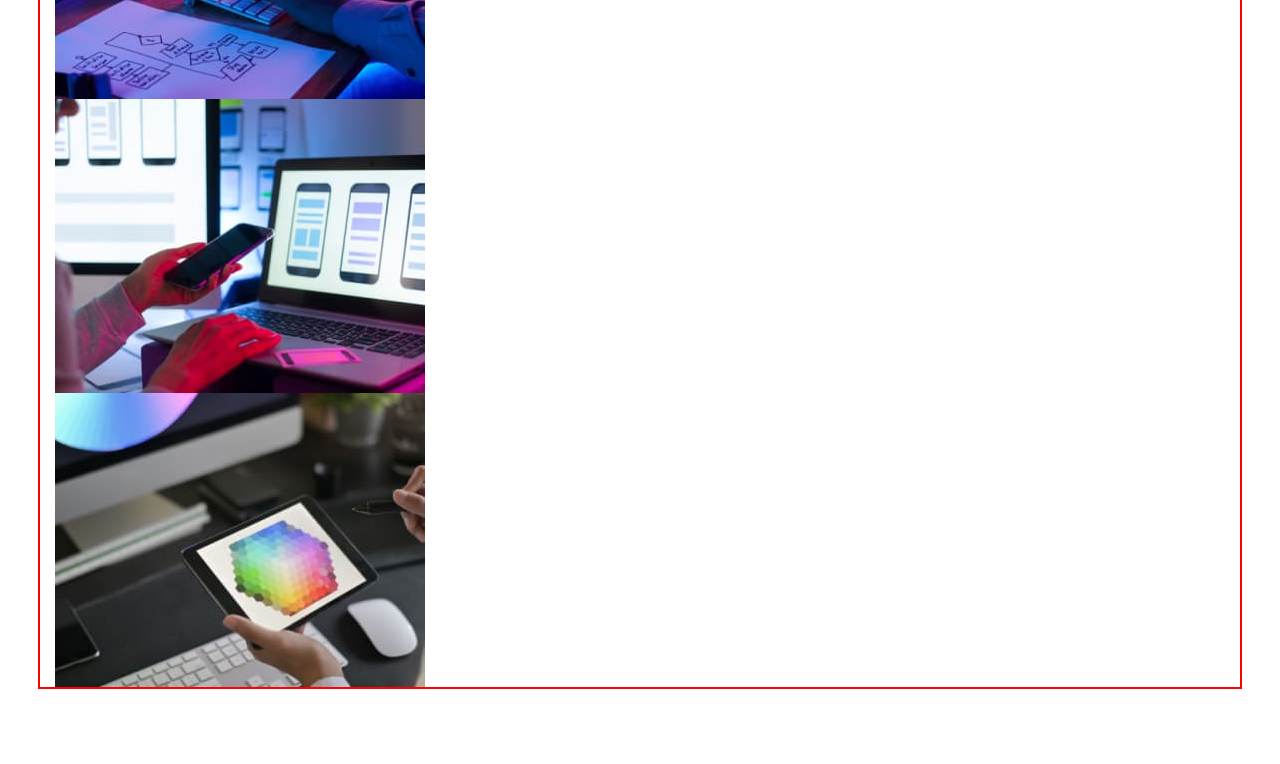
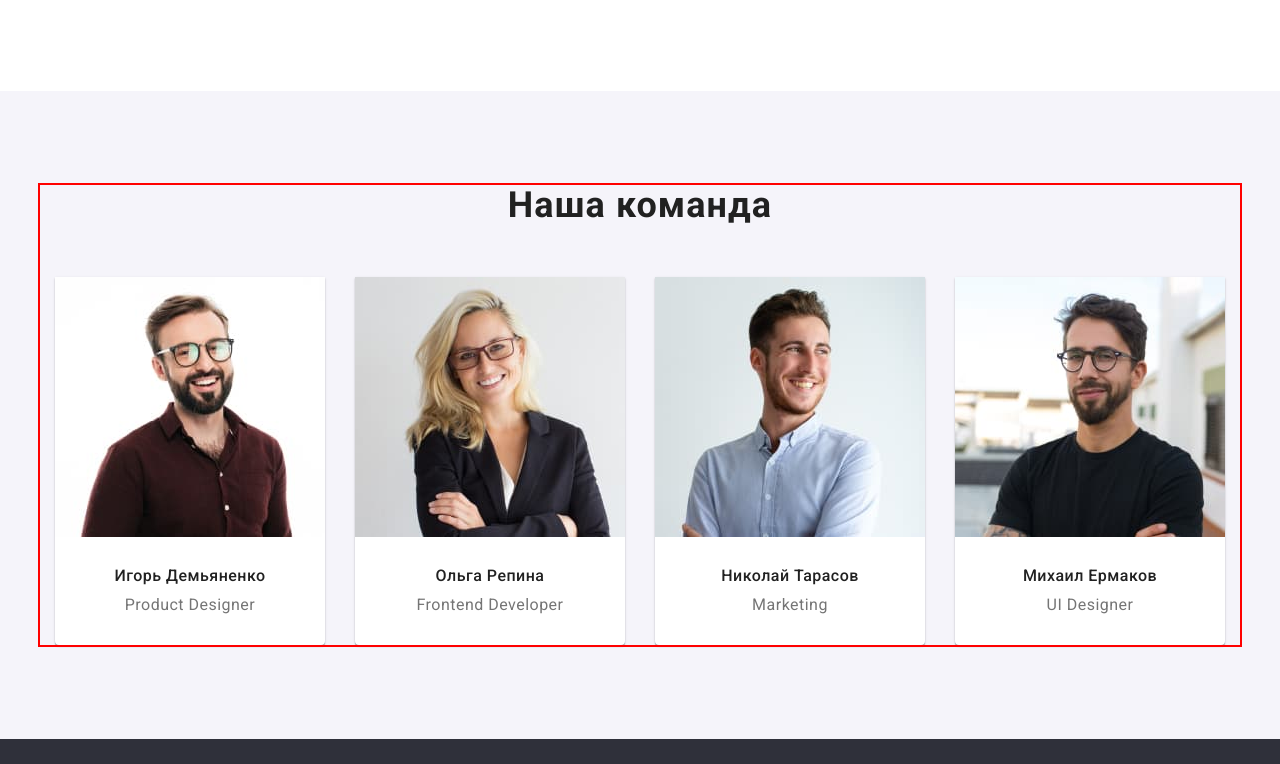
Before and after one commit to Mi6e/goit-markup-hw-03, a plain HTML site: page index.html in a window 1280 px wide. Shown: the part 1356-2120 px from the top of the page. Drawn offline with nearby package versions, Linux system fonts and the light colour scheme.

Commit message:
забоксила первую страницу

```diff
--- a/css/styles.css
+++ b/css/styles.css
@@ -149,6 +149,9 @@ a {
   height: 50px;
 }
 
+.info-list {
+  display: flex;
+}
 .info-name {
   font-weight: bold;
   font-size: 14px;
@@ -168,6 +171,15 @@ a {
 .action {
   padding-bottom: 94px;
 }
+
+.action-list {
+  display: flex;
+}
+
+.action-item + .action-item {
+  margin-left: 30px;
+}
+
 .action-title {
   font-weight: bold;
   font-size: 36px;
@@ -177,7 +189,7 @@ a {
   color: #212121;
   margin-bottom: 50px;
 }
-/* Наша команда */
+/*----------------Наша команда------------------*/
 .team {
   background: #f5f4fa;
 }
@@ -189,6 +201,21 @@ a {
   letter-spacing: 0.03em;
   color: #212121;
   margin-bottom: 50px;
+}
+
+.team-list {
+  display: flex;
+}
+
+.team-item {
+  background: #ffffff;
+  box-shadow: 0px 1px 3px rgba(0, 0, 0, 0.12), 0px 1px 1px rgba(0, 0, 0, 0.14),
+    0px 2px 1px rgba(0, 0, 0, 0.2);
+  border-radius: 0px 0px 4px 4px;
+}
+
+.team-item + .team-item {
+  margin-left: 30px;
 }
 
 .team-name-content {
```
